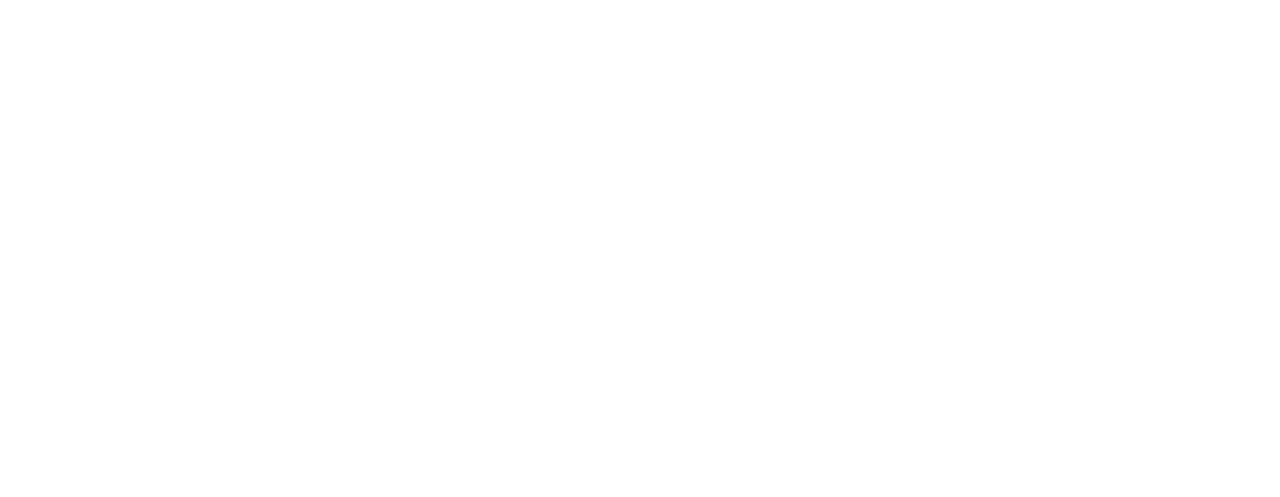
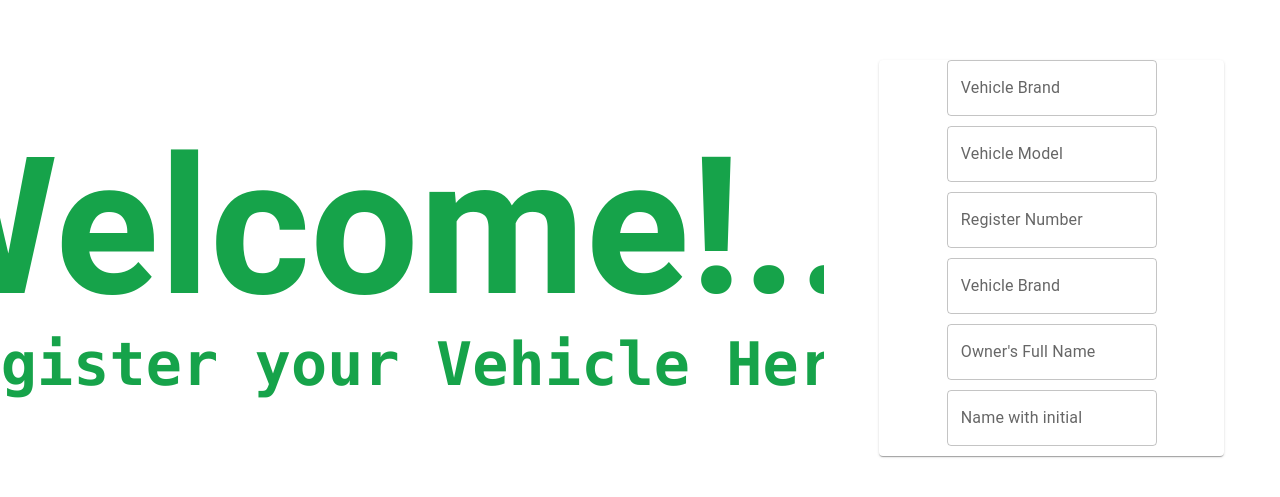
Before and after one commit to isharadh2002/FuelWiseLK, a React (Vite) app in the folder Front-End/: page /VehicleRegister in a window 1280 px wide. Before the commit this address had no page. Shown: the part 133-630 px from the top of the page. Built offline with nearby package versions, Linux system fonts and the light colour scheme.

Commit message:
Add vehicle register

```diff
--- a/Front-End/package.json
+++ b/Front-End/package.json
@@ -15,7 +15,7 @@
     "@headlessui/react": "^2.2.0",
     "@mui/icons-material": "^6.1.10",
     "@mui/lab": "^6.0.0-beta.18",
-    "@mui/material": "^6.1.10",
+    "@mui/material": "^6.2.1",
     "@mui/styled-engine-sc": "^6.1.10",
     "antd": "^5.22.4",
     "material": "^0.9.20",
--- a/Front-End/src/App.jsx
+++ b/Front-End/src/App.jsx
@@ -1,7 +1,8 @@
-import React from "react";
+
 import { BrowserRouter as Router, Routes, Route } from "react-router-dom";
-import VehicleRegistrationPage from "./pages/VehicleRegistrationPage";
+
 import Header from "./components/common/Header";
+import VehicleForm from "./components/vehicle/VehicleForm";
 
 
 function App() {
@@ -11,7 +12,8 @@
       <Routes>
 
         <Route path="/Home" element={<Header />} />
-        <Route path="/" element={<VehicleRegistrationPage />} />
+        <Route path="/VehicleRegister" element={<VehicleForm />} />
+
       </Routes>
     </Router>
   );
--- a/Front-End/src/components/common/InputField.jsx
+++ b/Front-End/src/components/common/InputField.jsx
@@ -1,36 +1,2 @@
 // src/components/common/InputField.jsx
 // eslint-disable-next-line no-unused-vars
-import React from "react";
-
-const InputField = ({
-  label,
-  name,
-  type = "text",
-  value,
-  onChange,
-  required,
-}) => (
-  <div style={{ marginBottom: "16px" }}>
-    <label
-      style={{ display: "block", marginBottom: "8px", fontWeight: "bold" }}
-    >
-      {label}
-    </label>
-    <input
-      type={type}
-      name={name}
-      value={value}
-      onChange={onChange}
-      required={required}
-      style={{
-        width: "100%",
-        padding: "10px",
-        borderRadius: "4px",
-        border: "1px solid #ccc",
-        fontSize: "16px",
-      }}
-    />
-  </div>
-);
-
-export default InputField;
--- a/Front-End/src/components/vehicle/VehicleForm.jsx
+++ b/Front-End/src/components/vehicle/VehicleForm.jsx
@@ -1,57 +1,97 @@
-// src/components/vehicle/VehicleForm.jsx
-// eslint-disable-next-line no-unused-vars
-import React, { useState } from "react";
-import InputField from "../common/InputField";
 
-const VehicleForm = () => {
-  const [formData, setFormData] = useState({
-    vehicleNumber: "",
-    ownerName: "",
-    model: "",
-  });
+import { experimentalStyled as styled } from '@mui/material/styles';
 
-  const handleChange = (e) => {
-    const { name, value } = e.target;
-    setFormData({ ...formData, [name]: value });
-  };
+import {Card,TextField,Paper,Box,Grid} from '@mui/material';
 
-  const handleSubmit = (e) => {
-    e.preventDefault();
-    console.log("Vehicle Registered:", formData);
-    // Call API to register vehicle
-  };
+function VehicleForm() {
 
-  return (
-    <form
-      onSubmit={handleSubmit}
-      style={{ maxWidth: "500px", margin: "0 auto" }}
-    >
-      <InputField
-        label="Vehicle Number"
-        name="vehicleNumber"
-        value={formData.vehicleNumber}
-        onChange={handleChange}
-        required
-      />
-      <InputField
-        label="Owner Name"
-        name="ownerName"
-        value={formData.ownerName}
-        onChange={handleChange}
-        required
-      />
-      <InputField
-        label="Vehicle Model"
-        name="model"
-        value={formData.model}
-        onChange={handleChange}
-        required
-      />
-      <button type="submit" className="primary-btn">
-        Register Vehicle
-      </button>
-    </form>
-  );
-};
 
-export default VehicleForm;
+  const Item = styled(Paper)(({ theme }) => ({
+    backgroundColor: '#fff',
+    ...theme.typography.body2,
+    padding: theme.spacing(2),
+    textAlign: 'center',
+
+
+    }));
+
+
+
+   return (
+     <>
+       <div className=' h-screen  w-screen flex justify-center items-center '>
+        <Box sx={{ flexGrow: 1 }}>
+            <Grid container spacing={{ xs: 2, md: 3 }} columns={{ xs: 1, sm: 1, md: 2 }}>
+                  <Item sx={{boxShadow:'none',display:'flex',alignItems:'center',justifyContent:'center' ,width:'65%'}}>
+                      <div className='flex flex-col  items-center text-green-600 font-bold text-6xl'>
+                        <h1>Welcome!...</h1>
+                        <h2 className='font-mono text-wrap text'>Register your Vehicle Here</h2>
+                      </div>
+                  </Item>
+                  <Item sx={{boxShadow:'none',display:'flex',alignItems:'center',justifyContent:'center' ,width:'35%'}}>
+                  <Card sx={{ maxWidth: 345,boxShadow:'5px', margin:'15px' }}>
+                      <div className=' '>
+                   <TextField
+                     sx={{
+                       marginBottom: '10px',
+
+
+                          }}
+                          id="outlined-multiline-flexible"
+                          label="Vehicle Brand"
+                          multiline
+                          maxRows={4}
+                        />
+                   <TextField
+                     sx={{marginBottom:'10px'}}
+                          id="outlined-multiline-flexible"
+                          label="Vehicle Model"
+                          multiline
+                          maxRows={4}
+                   />
+                   <TextField
+                     sx={{marginBottom:'10px'}}
+                          id="outlined-multiline-flexible"
+                          label="Register Number"
+                          multiline
+                          maxRows={4}
+                   />
+                   <TextField
+                     sx={{marginBottom:'10px'}}
+                          id="outlined-multiline-flexible"
+                          label="Vehicle Brand"
+                          multiline
+                          maxRows={4}
+                   />
+                   <TextField
+                     sx={{marginBottom:'10px'}}
+                          id="outlined-multiline-flexible"
+                          label="Owner's Full Name"
+                          multiline
+                          maxRows={4}
+                   />
+                   <TextField
+                     sx={{marginBottom:'10px'}}
+                          id="outlined-multiline-flexible"
+                          label="Name with initial"
+                          multiline
+                          maxRows={4}
+                   />
+
+
+
+
+                      </div>
+                    </Card>
+                  </Item>
+            </Grid>
+        </Box>
+
+
+
+       </div>
+
+     </>
+   );
+ }
+ export default VehicleForm;
```
Also changed, not shown: 1 other file (tests, documents, lock files or other folders).
